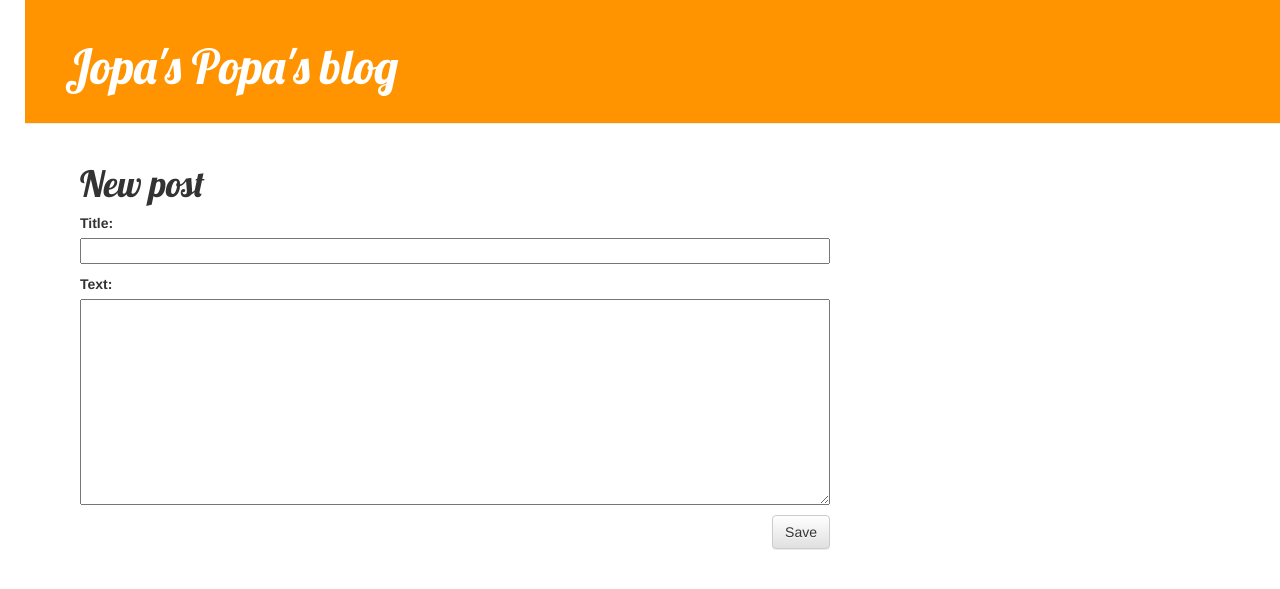
After one commit to Aimoos/my-first-blog, a Django app: page /post/new/ in a window 1280 px wide. The commit adds this page. Shown: the top 589 px of the page. Run offline with Django 3.2, Linux system fonts and the light colour scheme; some libraries are stand-ins or nearby versions.

Commit message:
Added views to create/edit blog post inside the site.

```diff
--- /dev/null
+++ b/blog/forms.py
@@ -0,0 +1,9 @@
+from django import forms
+
+from .models import Post
+
+class PostForm(forms.ModelForm):
+
+    class Meta:
+        model = Post
+        fields = ('title', 'text',)
--- a/blog/static/css/blog.css
+++ b/blog/static/css/blog.css
@@ -1,5 +1,5 @@
 h1 a {
-    color: #FCA205;
+    color: #FCA005;
     font-family: 'Lobster';
 }
 
--- a/blog/templates/blog/base.html
+++ b/blog/templates/blog/base.html
@@ -10,6 +10,9 @@
     </head>
 <body>
     <div class="page-header">
+{% if user.is_authenticated %}
+    <a href="{% url 'post_new' %}" class="top-menu"><span class="glyphicon glyphicon-plus"></span></a>
+{% endif %}
         <h1><a href="/">Jopa's Popa's blog</a></h1>
     </div>
     <div class="content container">
--- a/blog/templates/blog/post_detail.html
+++ b/blog/templates/blog/post_detail.html
@@ -7,6 +7,10 @@
                 {{ post.published_date }}
             </div>
         {% endif %}
+
+{% if user.is_authenticated %}
+     <a class="btn btn-default" href="{% url 'post_edit' pk=post.pk %}"><span class="glyphicon glyphicon-pencil"></span></a>
+{% endif %}
         <h1>{{ post.title }}</h1>
         <p>{{ post.text|linebreaksbr }}</p>
     </div>
--- /dev/null
+++ b/blog/templates/blog/post_edit.html
@@ -0,0 +1,9 @@
+{% extends 'blog/base.html' %}
+
+{% block content %}
+    <h1>New post</h1>
+    <form method="POST" class="post-form">{% csrf_token %}
+        {{ form.as_p }}
+        <button type="submit" class="save btn btn-default">Save</button>
+    </form>
+{% endblock %}
--- a/blog/urls.py
+++ b/blog/urls.py
@@ -5,4 +5,6 @@ from . import views
 urlpatterns = [
     path('', views.post_list, name='post_list'),
     path('post/<int:pk>/', views.post_detail, name='post_detail'),
+    path('post/new/', views.post_new, name='post_new'),
+    path('post/<int:pk>/edit/', views.post_edit, name='post_edit'),
 ]
--- a/blog/views.py
+++ b/blog/views.py
@@ -1,10 +1,40 @@
 from django.shortcuts import render, get_object_or_404
 from django.utils import timezone
 from .models import Post
+from .forms import PostForm
+from django.shortcuts import redirect
 
 def post_list(request):
     posts = Post.objects.filter(published_date__lte=timezone.now()).order_by('published_date')
     return render(request, 'blog/post_list.html', {'posts': posts})
+
 def post_detail(request, pk):
     post = get_object_or_404(Post, pk=pk)
     return render(request, 'blog/post_detail.html', {'post': post})
+
+def post_new(request):
+    if request.method == "POST":
+        form = PostForm(request.POST)
+        if form.is_valid():
+            post = form.save(commit=False)
+            post.author = request.user
+            post.published_date = timezone.now()
+            post.save()
+            return redirect('post_detail', pk=post.pk)
+    else:
+        form = PostForm()
+    return render(request, 'blog/post_edit.html', {'form': form})
+
+def post_edit(request, pk):
+    post = get_object_or_404(Post, pk=pk)
+    if request.method == "POST":
+        form = PostForm(request.POST, instance=post)
+        if form.is_valid():
+            post = form.save(commit=False)
+            post.author = request.user
+            post.published_date = timezone.now()
+            post.save()
+            return redirect('post_detail', pk=post.pk)
+    else:
+        form = PostForm(instance=post)
+    return render(request, 'blog/post_edit.html', {'form': form})
```
